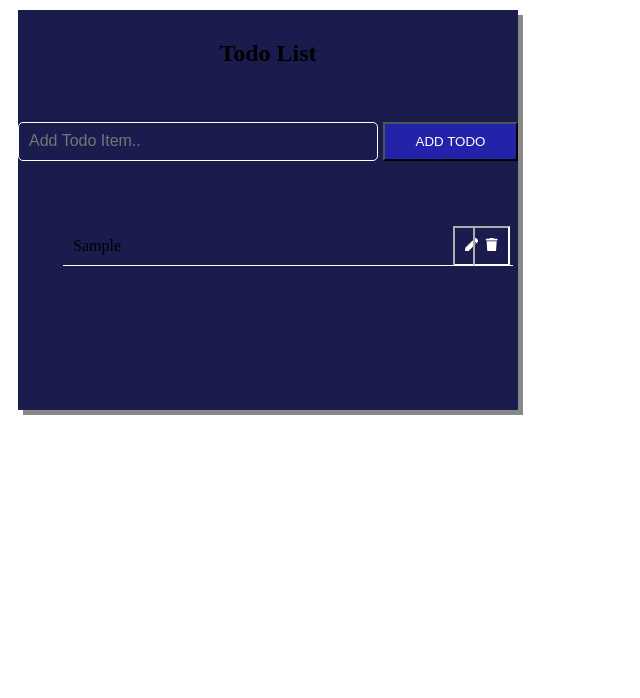
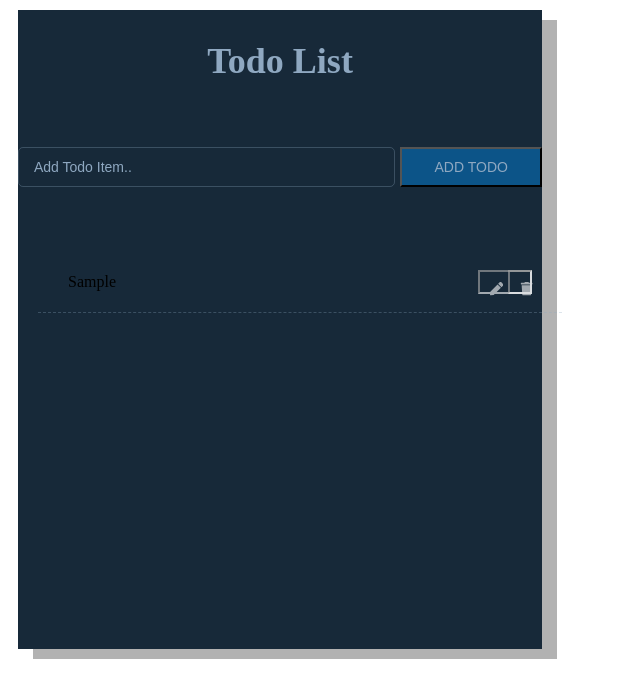
Before and after one commit to shanamohamedali/TodoApp, a React (Vite) app: page / in a window 1280 px wide. Both pictures are taken after typing "Sample" into the empty fields and a click on the button "ADD TODO". Shown: the top 698 px of the page, without its empty margins (0-640 px from the left). Built offline with nearby package versions, Linux system fonts and the light colour scheme; the HTML template or start-up script is replaced by a standard one.

Commit message:
ui design changed

```diff
--- a/src/components/ToDo/ToDo.css
+++ b/src/components/ToDo/ToDo.css
@@ -3,16 +3,20 @@
   align-items: center;
   flex-direction: column;
   margin: 10px;
-  background-color: rgb(26, 28, 77);
-  height: 400px;
-  width: 500px;
+  background-color: #172939;
+  height: 639px;
+  width: 524px;
   max-width: 100%;
-  box-shadow: 5px 5px #888888;
-  overflow: auto;
+  box-shadow:15px 10px #0000004D;
+
 }
 .todo-main-container .heading {
   margin-top: 20px;
   padding: 10px;
+  font-size: 36px;
+  font-weight: 700;
+  line-height: 42px;
+  color: #8FA8C1;
 }
 .todo-main-container .todo-input-section  {
   display: flex;
@@ -20,5 +24,5 @@
   padding: 25px;
   margin-left: 10px;
   margin-right: 10px;
-width: 100%;
+  width: 100%;
 }
--- a/src/components/ToDo/TodoButton/TodoButton.css
+++ b/src/components/ToDo/TodoButton/TodoButton.css
@@ -3,8 +3,19 @@
     margin-left: 5px;
 }
 .todo-button-container button{
-    background-color: rgb(35, 35, 170);
+    background-color:#0C5488;
     padding: 10px 8px;
-    color: white;
+    color:#8FA8C1;
     width: 100%;
+    font-size: 14px;
+    font-weight: 500;
+
 }
+
+.todo-button-container button:hover{
+    background-color: #8FA8C1;
+    color: #0C5488;
+    font-size: 12px;
+    line-height: 14.06px;
+    font-weight: 500px;
+}
--- a/src/components/ToDo/TodoEdit/TodoEdit.css
+++ b/src/components/ToDo/TodoEdit/TodoEdit.css
@@ -1,5 +1,7 @@
 .todoedit-container{
     display: flex;
-    margin-top: 40px;
+
+    padding: 20px 30px 20px 30px;
+    border-bottom: 1px dashed #8FA8C14D;
 
 }
--- a/src/components/ToDo/TodoEdit/TodoEdit.jsx
+++ b/src/components/ToDo/TodoEdit/TodoEdit.jsx
@@ -5,39 +5,29 @@ import "./TodoEdit.css";
 
 export function TodoEdit({ todoList,setTodoList,editItem, setEditItem }) {
 
-  const[editedItem,setEditedItem]=useState("")
-  //console.log("...dgasf",editItem.title)
+  const[editedItem,setEditedItem]=useState(" ")
+  console.log("...dgasf",editItem[0].title)
 
   const handleChange = (e) => {
     setEditedItem(e.target.value);
   };
   const onClickSave=(id,text)=>{
-    setTodoList(todoList.map((item)=>{
-      if(item.id===id){
-        [...item,
-          title=text]
-      }
-    }))
-
-
   }
 
   return (
     <>
-      {editItem.map((item) => (
-        <div className="todoedit-container"  key={item.id}>
+        <div className="todoedit-container">
           <TodoInput
             onChange={handleChange}
-            value={item.title}
+            value={editItem[0].title}
             name="todoEdit"
             type="text"
             placeholder="Edit Todo Item.."
 
           />
-          <TodoButton onClick={()=>onClickSave(item.id,e.target.value)} label="SAVE" />
+          <TodoButton onClick={()=>onClickSave(editItem[0].id,e.target.value)} label="SAVE" />
           <TodoButton onClickCancel="" label="CANCEL" />
         </div>
-      ))}
     </>
   );
 }
--- a/src/components/ToDo/TodoInput/TodoInput.css
+++ b/src/components/ToDo/TodoInput/TodoInput.css
@@ -4,11 +4,19 @@
 }
 
 .todo-input-container input {
-  padding: 5px 10px;
+  padding: 10px 15px;
   background: transparent;
-  border: 1px solid white;
+  border: 1px solid #8FA8C14D;
   border-radius: 5px;
   width: 100%;
   color: white;
-  font-size: 16px;
+  line-height: 16px;
+  font-weight: 400px;
+  font-size: 14px;
+
 }
+.todo-input-container input::placeholder{
+  color: #8FA8C1;
+
+
+}
--- a/src/components/ToDo/TodoList/TodoList.css
+++ b/src/components/ToDo/TodoList/TodoList.css
@@ -7,15 +7,18 @@
   display: flex;
   justify-items: center;
   align-items: center;
-  width: 450px;
-  border-bottom: 1px solid white;
+  width:524px;
+  border-bottom: 1px dashed #8FA8C14D;
+  Line-height:18.75px;
+  font-weight:500;
+  font-size:16px;
 }
 
 
 .todo-list-containter ul li {
   border: none;
   list-style: none;
-  padding: 10px;
+  padding: 20px 30px 20px 30px;
   width: 100%;
   word-break: break-all;
   padding-right: 50px;
@@ -27,7 +30,11 @@
   background: transparent;
   filter: invert(1);
   position: absolute;
-  right: 3px;
+  right: 30px;
   padding: 10px;
+  height: 24px;
+  width: 23px;
+  opacity:60%;
+
 
 }
--- a/src/components/ToDo/TodoList/TodoList.jsx
+++ b/src/components/ToDo/TodoList/TodoList.jsx
@@ -5,7 +5,7 @@ import { FaTrash } from "react-icons/fa";
 import { TodoEdit } from "../TodoEdit/TodoEdit";
 
 export function TodoList({ todoList, setTodoList }) {
-  const [editItem, setEditItem] = useState([]);
+  const [editItem, setEditItem] = useState("");
 
 const handleCompleteToggle=(id)=>{
  setTodoList(todoList.map((item)=>{
@@ -25,8 +25,8 @@ const handleCompleteToggle=(id)=>{
   //setTodoList(newList)
 
   }
-const editTodoItem = async (id) => {
-    await setEditItem(todoList.filter((data) => data.id === id));
+const editTodoItem = (id) => {
+    setEditItem(todoList.filter((data) => data.id === id));
   };
   console.log("..edititem", editItem);
 
@@ -47,7 +47,7 @@ const editTodoItem = async (id) => {
 
             </li>
             <button
-              style={{ paddingRight: "30px" }}
+              style={{ paddingRight: "40px"}}
               onClick={() => editTodoItem(item.id)}
             >
               <FaPen />
--- a/src/styles/global.css
+++ b/src/styles/global.css
@@ -2,13 +2,14 @@
     margin: 0;
     padding: 0;
     box-sizing: border-box;
-    font-family:  "open-sans","Helvetica Neue","sans-serif";;
+    font-family:  "Roboto";
 }
 body{
     display: flex;
     justify-content: center;
     align-items: center;
     min-height: 100vh;
+   background-color:#152431;
     color: white;
 }
 #root{
@@ -17,7 +18,8 @@ body{
     align-items: center;
     width: 100%;
     min-height: 100vh;
-    color:white;
+    color:#8FA8C1;
+    line-height:16.41px;
 }
 
 button{
```
